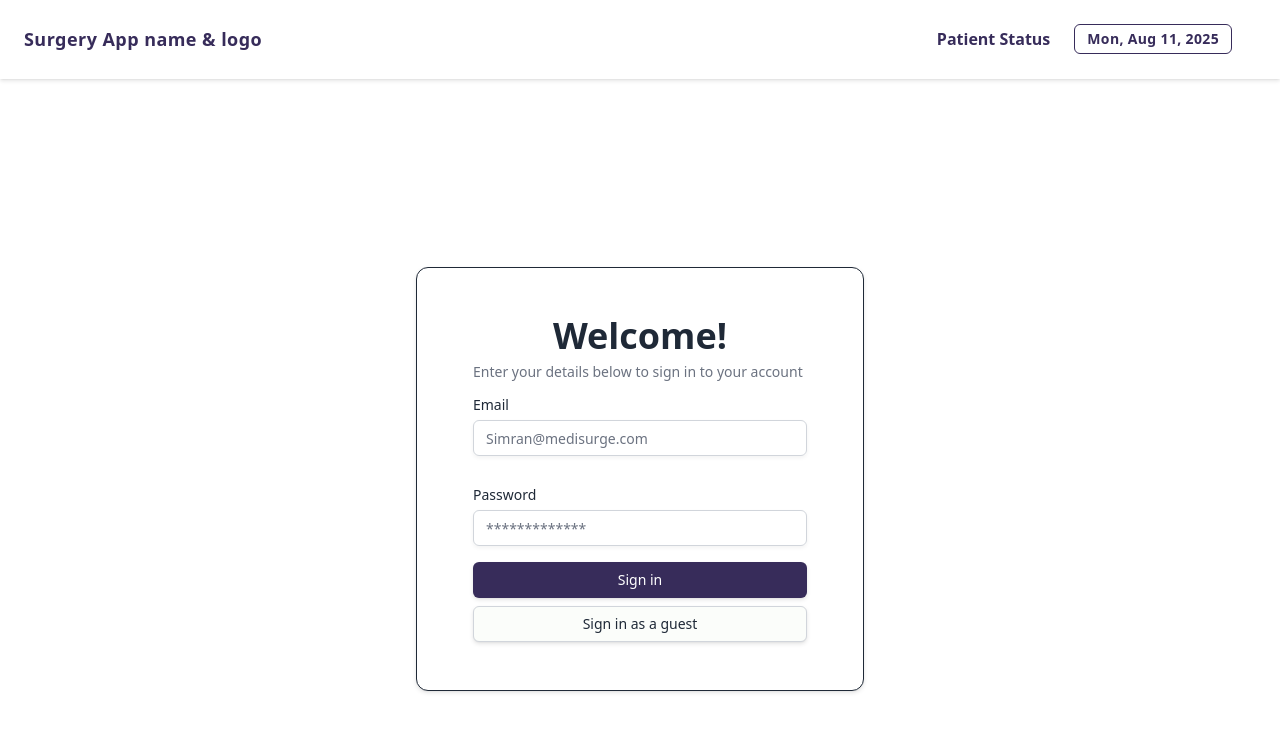
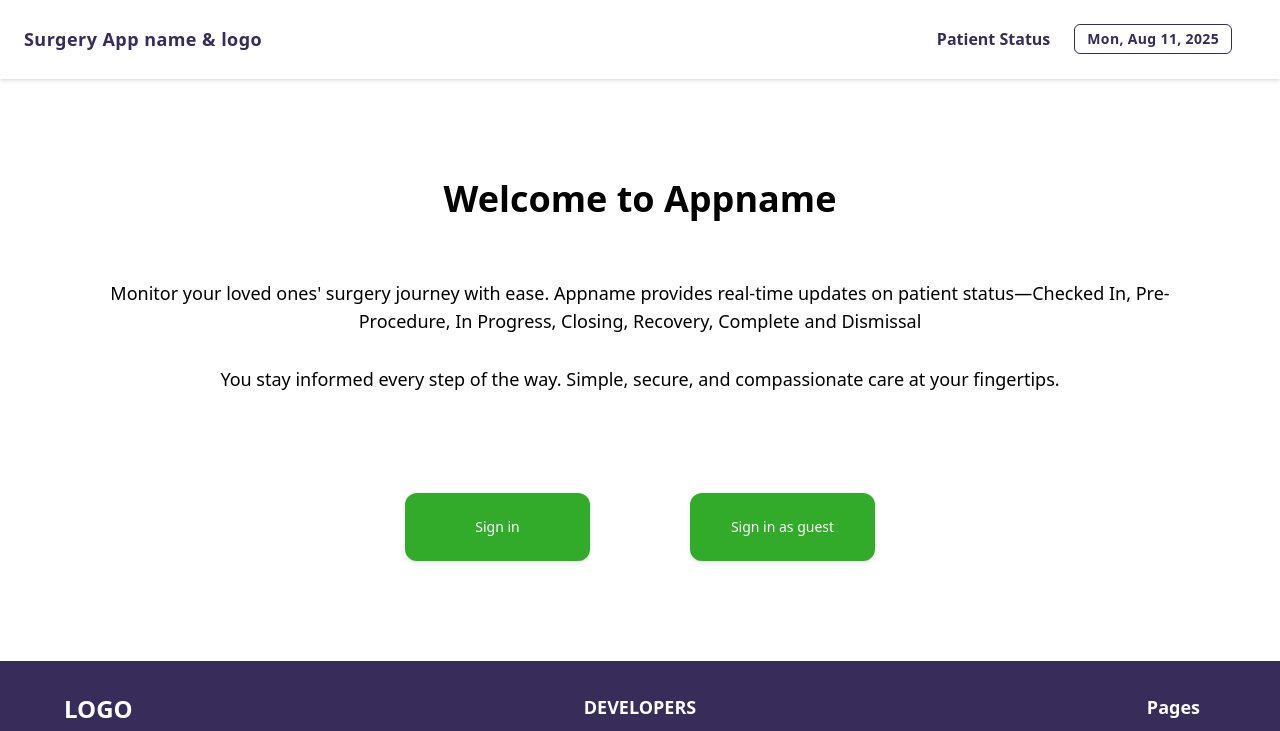
Before and after one commit to rachel-labri-tipton/mediphase-surgery-status-app, a React (Vite) app in the folder v56-team22-surgery-status-board/: page / in a window 1280 px wide. Before the commit this address led to /sign-in. Shown: the top 731 px of the page. Built offline with nearby package versions, Linux system fonts and the light colour scheme.

Commit message:
remove routerwrapper from home page

```diff
--- a/v56-team22-surgery-status-board/src/components/protected-route.tsx
+++ b/v56-team22-surgery-status-board/src/components/protected-route.tsx
@@ -15,7 +15,7 @@ const ProtectedRoute = ({ allowedRoles, children }: ProtectedRouteProps) => {
     return <>{children}</>;
   }
   if (!user) {
-    return <Navigate to="/sign-in" replace />;
+    return <Navigate to="/" replace />;
   }
 
   if (user.role === 'admin') {
--- a/v56-team22-surgery-status-board/src/routes.tsx
+++ b/v56-team22-surgery-status-board/src/routes.tsx
@@ -14,7 +14,7 @@ const routes = [
     path: '/',
     element: routeWrapper(<MainLayoutWrapper />),
     children: [
-      { index: true, element: routeWrapper(<App />, []) },
+      { index: true, element: <App /> },
       { path: 'sign-in', element: routeWrapper(<SignIn />) },
       { path: 'patient-status', element: routeWrapper(<PatientStatusBoard />) },
       {
```
